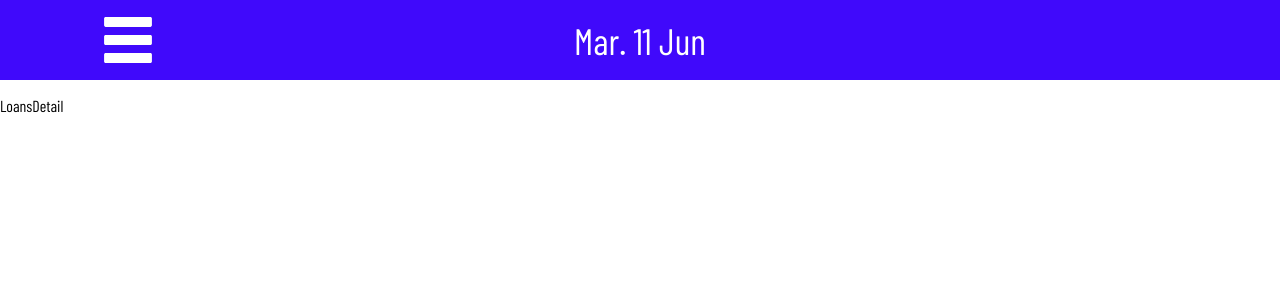
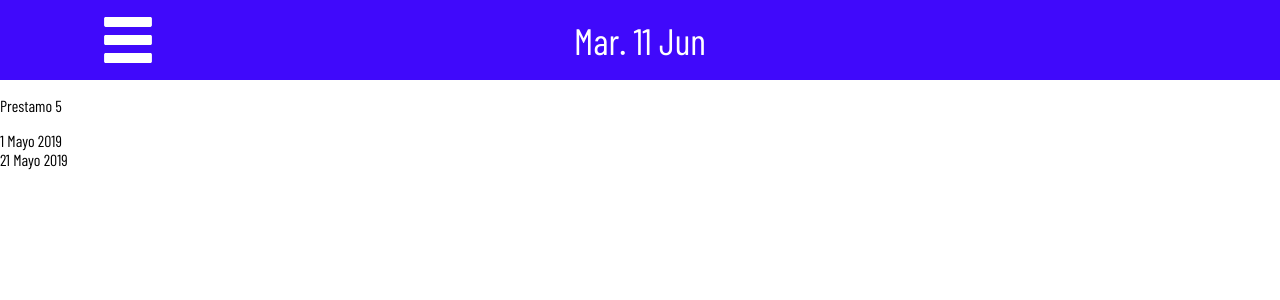
Before and after one commit to MartinMelo97/AppPrestamos, a React (Create React App) app: page /prestamos/detalle in a window 1280 px wide. Shown: the top 300 px of the page. Built offline with nearby package versions, Linux system fonts and the light colour scheme.

Commit message:
start loan detail component

```diff
--- a/src/components/loan/detail/LoansDetail.jsx
+++ b/src/components/loan/detail/LoansDetail.jsx
@@ -5,14 +5,58 @@ class LoansDetail extends Component {
     constructor(props){
         super(props)
         this.state = {
+            numberLoan: 5,
+            startDate:{
+                day: 1,
+                month: 4,
+                nameMonth: null,
+                year: 2019,
+            },
+            finishDate:{
+                day: 21,
+                month: 4,
+                nameMonth: null,
+                year: 2019,
+            },
+            days:[],
+            limit: 20
+        }
+    }
+    changeNameMonth = () =>{
+        let { startDate, finishDate } = this.state
+        let months = ['Enero', 'Febrero', 'Marzo', 'Abril', 'Mayo', 'Junio', 'Julio', 'Agosto', 'Septiembre', 'Octubre', 'Noviembre', 'Diciembre']
 
+        startDate.nameMonth = months[startDate.month]
+        finishDate.nameMonth = months[finishDate.month]
+
+        this.setState({ startDate, finishDate })
+
+    }
+
+    inputDays = () =>{
+        let { days, startDate, finishDate, limit } = this.state
+        let startMonth = new Date(0,startDate.month+1,startDate.year)
+
+        for(let i = 1; i <= limit; i++){
+            if(startMonth)
+            days.push(startDate.day + i)
         }
+    }
+
+    componentDidMount = () =>{
+        this.changeNameMonth()
+        this.inputDays()
     }
 
     render(){
         return(
-            <div>
-                <p>LoansDetail</p>
+            <div className="loan-detail-container">
+                <p className="loan-detail-title">Prestamo {`${this.state.numberLoan}`}</p>
+                <span className="date start">{`${this.state.startDate.day} ${this.state.startDate.nameMonth} ${this.state.startDate.year}`}</span>
+                <div className="calendar-loan-detail">
+
+                </div>
+                <span className="date finish">{`${this.state.finishDate.day} ${this.state.finishDate.nameMonth} ${this.state.finishDate.year}`}</span>
             </div>
         )
     }
```
